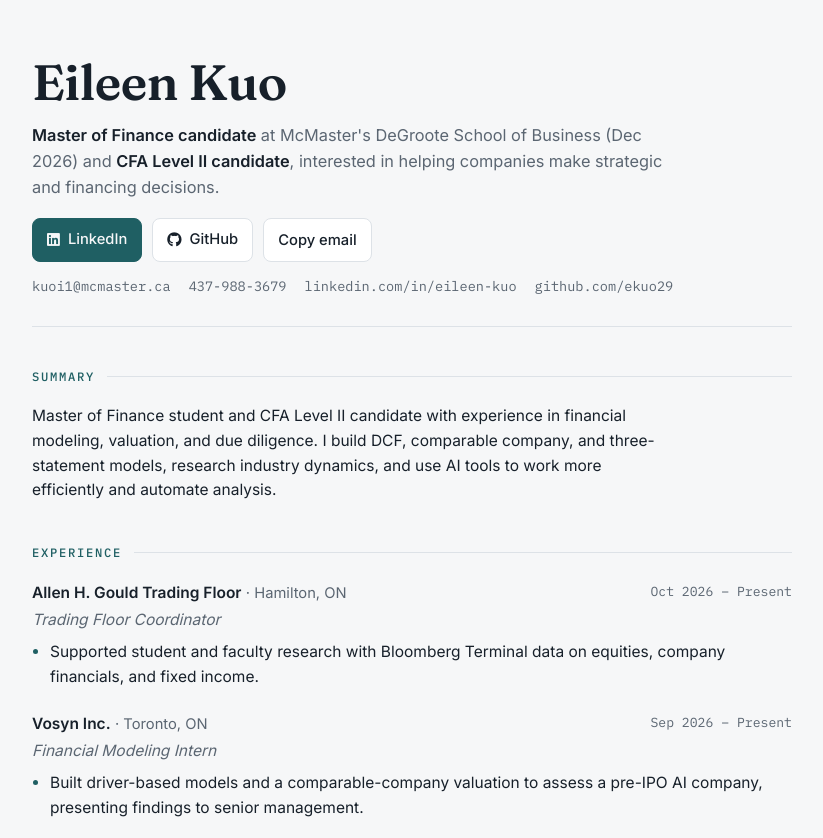
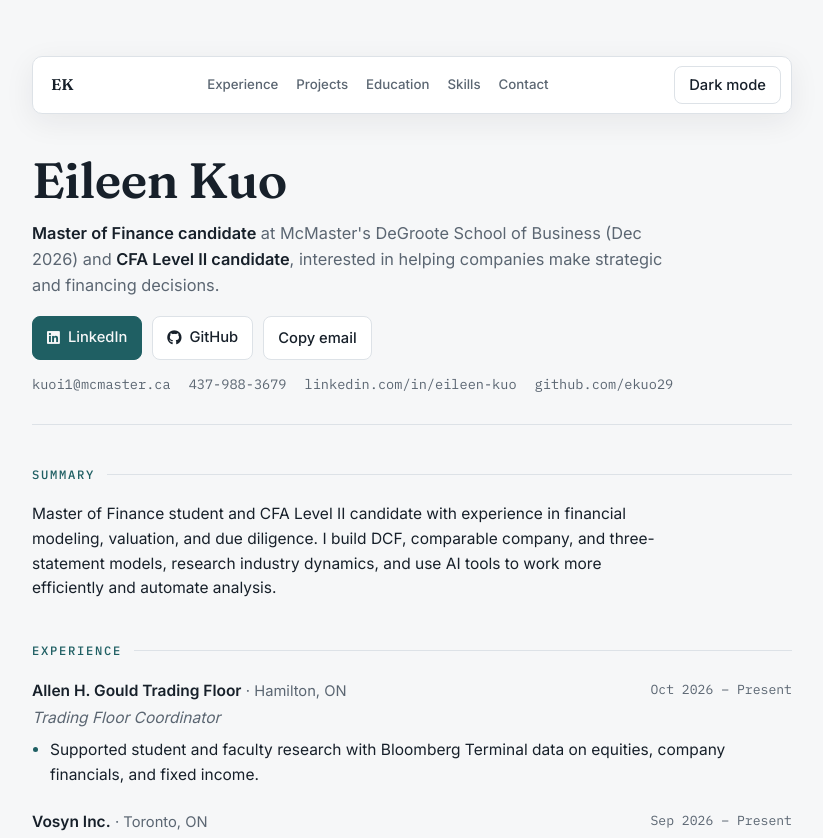
Before and after one commit to ekuo29/ekuo29.github.io, a plain HTML site: page index.html in a window 1280 px wide. Shown: the top 838 px of the page, without its empty margins (228-1051 px from the left). Drawn offline with Linux system fonts and the light colour scheme.

Commit message:
Expand portfolio navigation and project showcase

```diff
--- a/index.html
+++ b/index.html
@@ -27,6 +27,7 @@
   --bg:#11161b; --surface:#171e25; --fg:#e7ecf0; --muted:#9aa6b2; --line:#2a333c;
   --accent:#7cc3c4; --accent-soft:#1d2e31; color-scheme:dark;
 }
+html{scroll-behavior:smooth; scroll-padding-top:88px}
 *{box-sizing:border-box}
 body{
   background:var(--bg); color:var(--fg); font-family:var(--body);
@@ -36,6 +37,16 @@ body{
   padding-block:48px 64px;
 }
 .wrap{max-width:760px; margin:0 auto; display:flex; flex-direction:column; gap:40px}
+.topbar{
+  position:sticky; top:12px; z-index:20; display:flex; align-items:center; justify-content:space-between; gap:12px;
+  padding:9px 10px; border:1px solid var(--line); border-radius:10px; background:var(--surface);
+  box-shadow:0 8px 30px rgba(23,32,42,.07);
+}
+.brand{font-family:var(--display); font-weight:600; color:var(--fg); text-decoration:none; padding:4px 8px}
+.navlinks{display:flex; align-items:center; gap:2px}
+.navlinks a{color:var(--muted); text-decoration:none; font-size:.83rem; font-weight:500; padding:6px 8px; border-radius:6px}
+.navlinks a:hover,.navlinks a:focus-visible{color:var(--accent); background:var(--accent-soft); outline:none}
+.theme-toggle{white-space:nowrap; padding:7px 10px; font-size:.8rem}
 header{display:flex; flex-direction:column; gap:14px; padding-bottom:28px; border-bottom:1px solid var(--line)}
 h1{font-family:var(--display); font-weight:600; font-size:clamp(2.2rem, 6vw, 3.1rem); line-height:1.05; margin:0; letter-spacing:-0.01em; text-wrap:balance}
 .role{margin:0; color:var(--muted); font-size:1.02rem; max-width:62ch}
@@ -76,6 +87,8 @@ p{margin:0}
 .proj p{color:var(--muted); font-size:.93rem}
 .proj a{color:var(--accent); font-size:.88rem; font-weight:500; text-decoration:none; margin-top:auto}
 .proj a:hover{text-decoration:underline}
+.contact-panel{background:var(--surface); border:1px solid var(--line); border-radius:10px; padding:20px; display:flex; flex-direction:column; gap:14px}
+.contact-panel p{color:var(--muted); max-width:62ch}
 .skills{display:grid; grid-template-columns:max-content 1fr; gap:8px 20px}
 .skills dt{font-weight:600}
 .skills dd{margin:0; color:var(--muted); min-width:0}
@@ -84,6 +97,8 @@ footer{color:var(--muted); font-size:.82rem; border-top:1px solid var(--line); p
   body{padding-block:32px 48px}
   .entry{grid-template-columns:1fr}
   .when{text-align:left}
+  .topbar{top:8px}
+  .navlinks{display:none}
   .skills{grid-template-columns:1fr; gap:2px}
   .skills dd{margin-bottom:10px}
 }
@@ -92,9 +107,20 @@ footer{color:var(--muted); font-size:.82rem; border-top:1px solid var(--line); p
 }
 </style>
 </head>
-<body>
+<body id="top">
 
 <div class="wrap">
+  <nav class="topbar" aria-label="Primary navigation">
+    <a class="brand" href="#top" aria-label="Back to top">EK</a>
+    <div class="navlinks">
+      <a href="#experience">Experience</a>
+      <a href="#projects">Projects</a>
+      <a href="#education">Education</a>
+      <a href="#skills">Skills</a>
+      <a href="#contact">Contact</a>
+    </div>
+    <button class="btn theme-toggle" id="theme-toggle" type="button" aria-label="Toggle color theme">Dark mode</button>
+  </nav>
   <header>
     <h1>Eileen Kuo</h1>
     <p class="role"><strong>Master of Finance candidate</strong> at McMaster's DeGroote School of Business (Dec 2026) and <strong>CFA Level II candidate</strong>, interested in helping companies make strategic and financing decisions.</p>
@@ -111,12 +137,12 @@ footer{color:var(--muted); font-size:.82rem; border-top:1px solid var(--line); p
     </div>
   </header>
 
-  <section>
+  <section id="summary">
     <h2>Summary</h2>
     <p class="summary">Master of Finance student and CFA Level II candidate with experience in financial modeling, valuation, and due diligence. I build DCF, comparable company, and three-statement models, research industry dynamics, and use AI tools to work more efficiently and automate analysis.</p>
   </section>
 
-  <section>
+  <section id="experience">
     <h2>Experience</h2>
     <div class="list">
       <div class="entry">
@@ -156,7 +182,7 @@ footer{color:var(--muted); font-size:.82rem; border-top:1px solid var(--line); p
     </div>
   </section>
 
-  <section>
+  <section id="projects">
     <h2>Projects</h2>
     <div class="projects">
       <div class="proj">
@@ -183,18 +209,30 @@ footer{color:var(--muted); font-size:.82rem; border-top:1px solid var(--line); p
         <span class="tag">Credit · Python</span>
         <h3>Credit card default prediction</h3>
         <p>Modeled default risk for 27,000+ borrowers with a cost-based decision threshold.</p>
-        <a href="https://github.com/ekuo29" target="_blank" rel="noopener">View on GitHub →</a>
+        <a href="https://github.com/ekuo29/adaboost_credit_default_cost_optimization" target="_blank" rel="noopener">View project on GitHub →</a>
       </div>
       <div class="proj">
         <span class="tag">Funds · Python</span>
         <h3>Mutual fund manager performance</h3>
         <p>Analyzed 540 fund observations to identify drivers of manager excess returns and wrote a hiring recommendation.</p>
-        <a href="https://github.com/ekuo29" target="_blank" rel="noopener">View on GitHub →</a>
+        <a href="https://github.com/ekuo29/mutual-fund-manager-performance" target="_blank" rel="noopener">View project on GitHub →</a>
+      </div>
+      <div class="proj">
+        <span class="tag">Forecasting · Python</span>
+        <h3>NVIDIA volatility forecasting</h3>
+        <p>Built and tuned RNN models to forecast next-day realized volatility using 2018–2025 data, moving-average volatility, and VIX features.</p>
+        <a href="https://github.com/ekuo29/rnn_realized_volatility_forecasting" target="_blank" rel="noopener">View project on GitHub →</a>
+      </div>
+      <div class="proj">
+        <span class="tag">Analytics · Stata / Excel</span>
+        <h3>Sales profitability and conversion</h3>
+        <p>Analyzed 1,000 historical sales leads to compare product and regional profitability, test conversion drivers, and develop business recommendations.</p>
+        <a href="https://github.com/ekuo29/sales_profitability_and_conversion_analysis" target="_blank" rel="noopener">View project on GitHub →</a>
       </div>
     </div>
   </section>
 
-  <section>
+  <section id="education">
     <h2>Education</h2>
     <div class="list">
       <div class="entry">
@@ -216,7 +254,7 @@ footer{color:var(--muted); font-size:.82rem; border-top:1px solid var(--line); p
     </div>
   </section>
 
-  <section>
+  <section id="skills">
     <h2>Skills</h2>
     <dl class="skills">
       <dt>Technical</dt><dd>Excel, PowerPoint, Word, Bloomberg Terminal, SQL, R, Python (basic), AI tools (Claude, ChatGPT)</dd>
@@ -227,10 +265,40 @@ footer{color:var(--muted); font-size:.82rem; border-top:1px solid var(--line); p
     </dl>
   </section>
 
+  <section id="contact">
+    <h2>Contact</h2>
+    <div class="contact-panel">
+      <p>I am interested in financial modeling, credit, investment research, and transaction-related opportunities. Email or LinkedIn is the best way to reach me.</p>
+      <div class="links">
+        <a class="btn primary" href="mailto:kuoi1@mcmaster.ca"><i class="fa-solid fa-envelope" aria-hidden="true"></i> Email me</a>
+        <a class="btn" href="https://www.linkedin.com/in/eileen-kuo" target="_blank" rel="noopener"><i class="fa-brands fa-linkedin" aria-hidden="true"></i> Connect on LinkedIn</a>
+      </div>
+    </div>
+  </section>
+
   <footer>Updated November 2026</footer>
 </div>
 
 <script>
+(function(){
+  var root = document.documentElement;
+  var btn = document.getElementById('theme-toggle');
+  var saved = null;
+  try { saved = localStorage.getItem('theme'); } catch(e) {}
+  function currentTheme(){
+    if(root.dataset.theme) return root.dataset.theme;
+    return window.matchMedia && window.matchMedia('(prefers-color-scheme: dark)').matches ? 'dark' : 'light';
+  }
+  function applyTheme(theme){
+    root.dataset.theme = theme;
+    btn.textContent = theme === 'dark' ? 'Light mode' : 'Dark mode';
+    try { localStorage.setItem('theme', theme); } catch(e) {}
+  }
+  if(saved === 'light' || saved === 'dark') applyTheme(saved);
+  else btn.textContent = currentTheme() === 'dark' ? 'Light mode' : 'Dark mode';
+  btn.addEventListener('click', function(){ applyTheme(currentTheme() === 'dark' ? 'light' : 'dark'); });
+})();
+
 document.getElementById('copy-email').addEventListener('click', function(){
   var btn = this, text = document.getElementById('email').textContent;
   function done(msg){ btn.textContent = msg; setTimeout(function(){ btn.textContent = 'Copy email'; }, 1800); }
```
